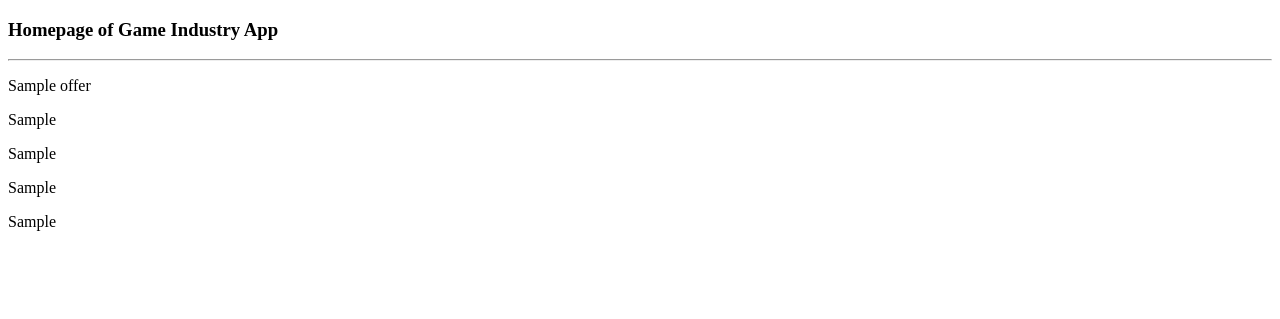
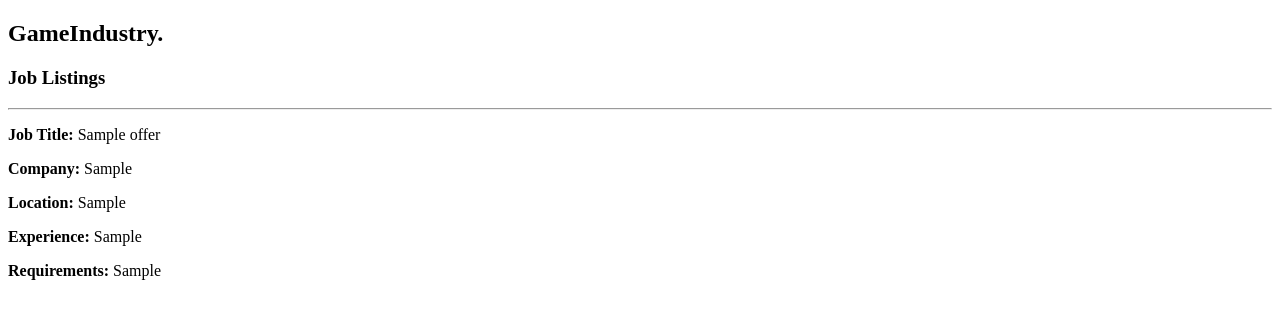
Before and after one commit to nialdixon8/GameJobScraper, a Django app: page /gameindustry/home/ in a window 1280 px wide. Shown: the top 319 px of the page. Run offline with Django 4.2, Linux system fonts and the light colour scheme; tables that the repository leaves empty hold one stand-in row (values such as "Sample post").

Commit message:
Add attribute names to template

```diff
--- a/gameindustry/templates/homepage.html
+++ b/gameindustry/templates/homepage.html
@@ -5,14 +5,16 @@
     <title>Home</title>
 </head>
 <body>
-    <h3> Homepage of Game Industry App </h3>
+    <h2>GameIndustry.</h2>
+    <h3>Job Listings</h3>
+
     {% for offer in offers %}
         <hr/>
-        <p> {{ offer.title }} </p>
-        <p> {{ offer.employer }} </p>
-        <p> {{ offer.location }} </p>
-        <p> {{ offer.experience }} </p>
-        <p> {{ offer.requirements }} </p>
+        <p><b>Job Title:</b> {{ offer.title }} </p>
+        <p><b>Company:</b> {{ offer.employer }} </p>
+        <p><b>Location:</b> {{ offer.location }} </p>
+        <p><b>Experience:</b> {{ offer.experience }} </p>
+        <p><b>Requirements:</b> {{ offer.requirements }} </p>
     {% endfor %}
 </body>
 </html>
```
